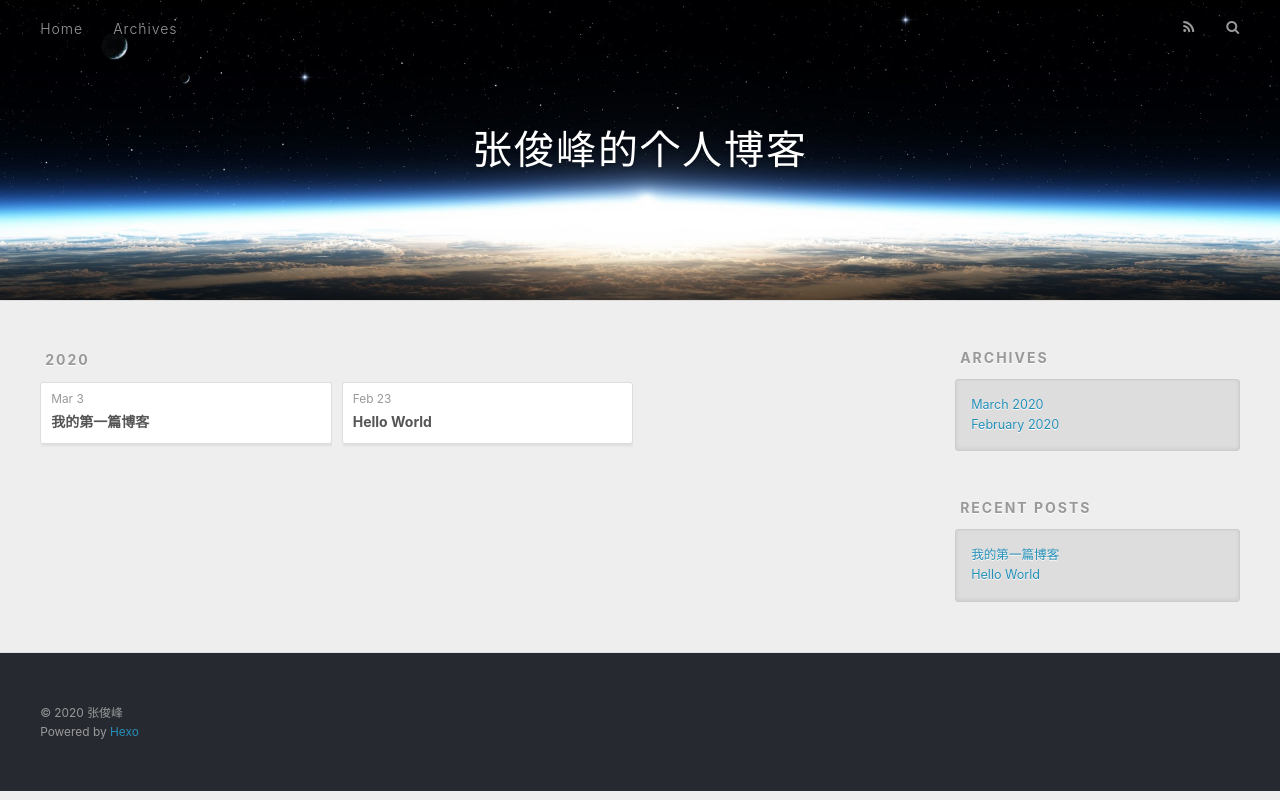
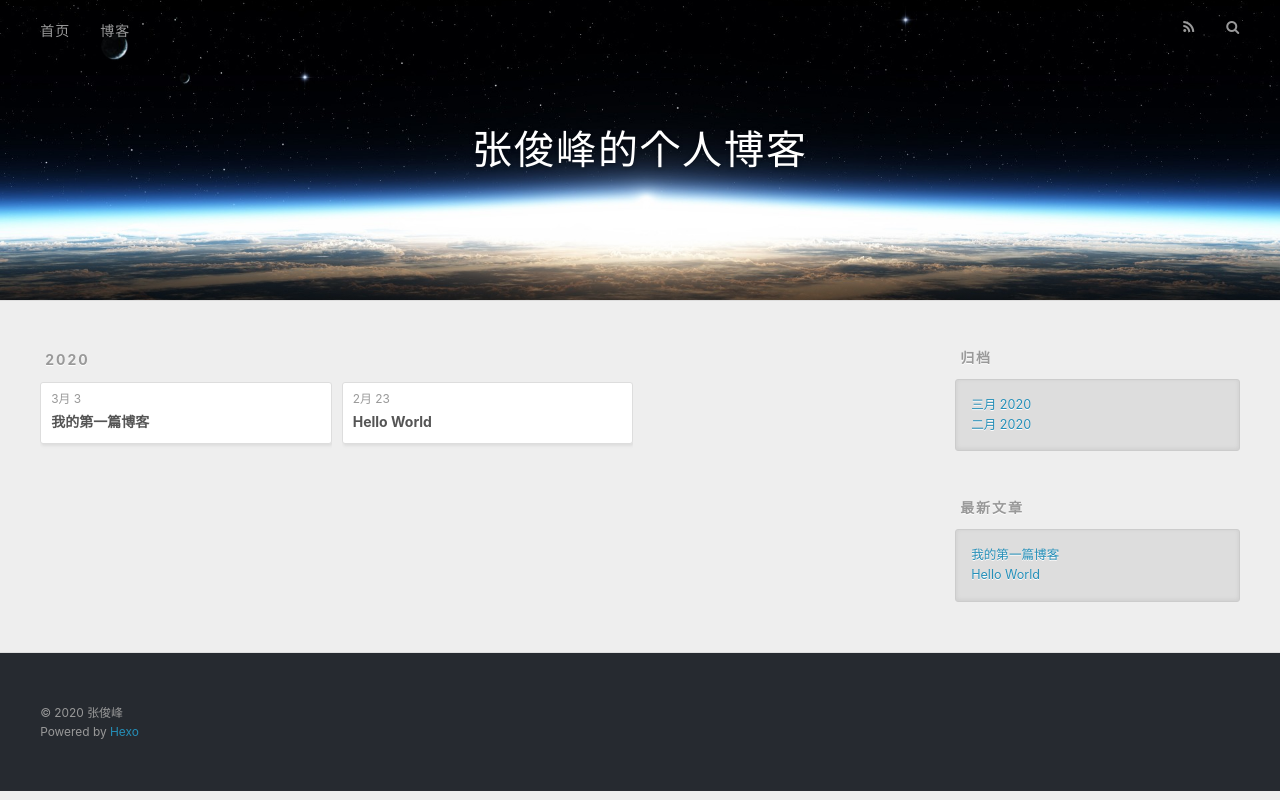
Before and after one commit to whylisfv/zjf0205.github.io, a plain HTML site: page archives/index.html in a window 1280 px wide. Drawn offline with nearby package versions, Linux system fonts and the light colour scheme.

Commit message:
Site updated: 2020-03-03 19:55:31

```diff
--- a/archives/index.html
+++ b/archives/index.html
@@ -5,13 +5,13 @@
 
 
 
-  <title>Archives | 张俊峰的个人博客</title>
+  <title>归档 | 张俊峰的个人博客</title>
   <meta name="viewport" content="width=device-width, initial-scale=1, maximum-scale=1">
   <meta property="og:type" content="website">
 <meta property="og:title" content="张俊峰的个人博客">
 <meta property="og:url" content="http://yoursite.com/archives/index.html">
 <meta property="og:site_name" content="张俊峰的个人博客">
-<meta property="og:locale" content="en_US">
+<meta property="og:locale" content="zh_CN">
 <meta property="article:author" content="张俊峰">
 <meta name="twitter:card" content="summary">
 
@@ -44,16 +44,16 @@
       <nav id="main-nav">
         <a id="main-nav-toggle" class="nav-icon"></a>
 
-          <a class="main-nav-link" href="/">Home</a>
+          <a class="main-nav-link" href="/">首页</a>
 
-          <a class="main-nav-link" href="/archives">Archives</a>
+          <a class="main-nav-link" href="/archives">博客</a>
 
       </nav>
       <nav id="sub-nav">
 
           <a id="nav-rss-link" class="nav-icon" href="/atom.xml" title="RSS Feed"></a>
 
-        <a id="nav-search-btn" class="nav-icon" title="Search"></a>
+        <a id="nav-search-btn" class="nav-icon" title="搜索"></a>
       </nav>
       <div id="search-form-wrap">
         <form action="//google.com/search" method="get" accept-charset="UTF-8" class="search-form"><input type="search" name="q" class="search-form-input" placeholder="Search"><button type="submit" class="search-form-submit">&#xF002;</button><input type="hidden" name="sitesearch" value="http://yoursite.com"></form>
@@ -79,7 +79,7 @@
   <div class="archive-article-inner">
     <header class="archive-article-header">
       <a href="/2020/03/03/%E6%88%91%E7%9A%84%E7%AC%AC%E4%B8%80%E7%AF%87%E5%8D%9A%E5%AE%A2/" class="archive-article-date">
-  <time datetime="2020-03-03T09:40:37.000Z" itemprop="datePublished">Mar 3</time>
+  <time datetime="2020-03-03T09:40:37.000Z" itemprop="datePublished">3月 3</time>
 </a>
 
 
@@ -98,7 +98,7 @@
   <div class="archive-article-inner">
     <header class="archive-article-header">
       <a href="/2020/02/23/hello-world/" class="archive-article-date">
-  <time datetime="2020-02-23T13:09:01.140Z" itemprop="datePublished">Feb 23</time>
+  <time datetime="2020-02-23T13:09:01.140Z" itemprop="datePublished">2月 23</time>
 </a>
 
 
@@ -130,9 +130,9 @@
 
 
   <div class="widget-wrap">
-    <h3 class="widget-title">Archives</h3>
+    <h3 class="widget-title">归档</h3>
     <div class="widget">
-      <ul class="archive-list"><li class="archive-list-item"><a class="archive-list-link" href="/archives/2020/03/">March 2020</a></li><li class="archive-list-item"><a class="archive-list-link" href="/archives/2020/02/">February 2020</a></li></ul>
+      <ul class="archive-list"><li class="archive-list-item"><a class="archive-list-link" href="/archives/2020/03/">三月 2020</a></li><li class="archive-list-item"><a class="archive-list-link" href="/archives/2020/02/">二月 2020</a></li></ul>
     </div>
   </div>
 
@@ -140,7 +140,7 @@
 
 
   <div class="widget-wrap">
-    <h3 class="widget-title">Recent Posts</h3>
+    <h3 class="widget-title">最新文章</h3>
     <div class="widget">
       <ul>
 
@@ -172,9 +172,9 @@
     </div>
     <nav id="mobile-nav">
 
-    <a href="/" class="mobile-nav-link">Home</a>
+    <a href="/" class="mobile-nav-link">首页</a>
 
-    <a href="/archives" class="mobile-nav-link">Archives</a>
+    <a href="/archives" class="mobile-nav-link">博客</a>
 
 </nav>
 
```
Also changed, not shown: 2020/02/23/hello-world/index.html (+10 -10 lines), 2020/03/03/我的第一篇博客/index.html (+10 -10 lines), archives/2020/02/index.html (+11 -11 lines), archives/2020/03/index.html (+11 -11 lines), archives/2020/index.html (+12 -12 lines), index.html (+11 -11 lines).
